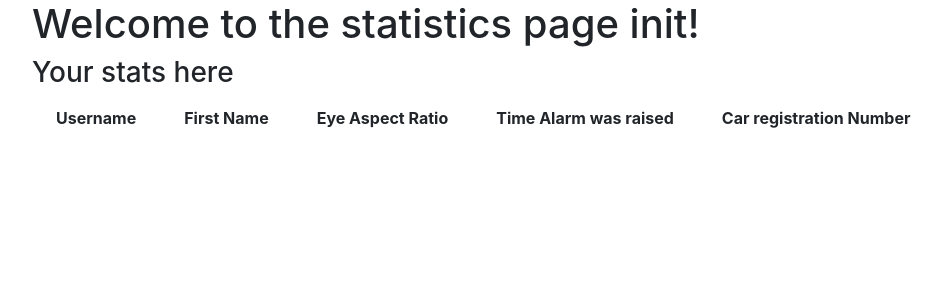
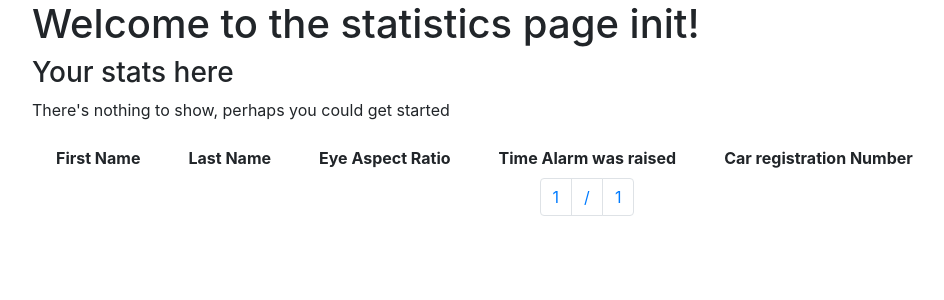
Before and after one commit to Salaton/drowsy-driver-clientside, a Django app: page /statistics/?page=1 in a window 1280 px wide. Shown: the part 69-369 px from the top of the page, without its empty margins (53-997 px from the left). Run offline with Django 3.2, Linux system fonts and the light colour scheme; a user stored in the database is signed in; tables that the repository leaves empty hold one stand-in row (values such as "Sample post"); lists and menus that the app fills with data are empty; style sheets or scripts are compiled from the project's sources; some libraries are stand-ins or nearby versions.

Commit message:
UI Tweaks

```diff
--- a/templates/profile.html
+++ b/templates/profile.html
@@ -132,7 +132,7 @@ bg-white border-2 border-gray-300 placeholder-gray-600 shadow-md focus:placehold
       </div>
       <div class="py-1">
           <span class="px-1 text-sm text-gray-600">Next of Kin Number</span>
-          <input required value="{{user.next_of_kin_number}}" type="number" name="next_of_kin_number"
+          <input required value="{{user.next_of_kin_number}}" type="text" name="next_of_kin_number"
                   class="text-md block px-3 py-2 rounded-lg w-full
 bg-white border-2 border-gray-300 placeholder-gray-600 shadow-md focus:placeholder-gray-500 focus:bg-white focus:border-gray-600 focus:outline-none">
 
--- a/templates/signup.html
+++ b/templates/signup.html
@@ -76,7 +76,7 @@
                             </div>
                             <div class="py-1">
                                 <span class="px-1 text-sm text-gray-600">{{ form.next_of_kin_number.label }}</span>
-                                <input required placeholder="" type="number" name="next_of_kin_number"
+                                <input required placeholder="+254xxxxxxxxx" type="text" name="next_of_kin_number"
                                        class="text-md block px-3 py-2 rounded-lg w-full
                 bg-white border-2 border-gray-300 placeholder-gray-600 shadow-md focus:placeholder-gray-500 focus:bg-white focus:border-gray-600 focus:outline-none">
 
--- a/templates/stats.html
+++ b/templates/stats.html
@@ -34,8 +34,8 @@
       <table class="table-auto">
         <thead>
           <tr>
-            <th class="px-4 py-2">Username</th>
             <th class="px-4 py-2">First Name</th>
+            <th class="px-4 py-2">Last Name</th>
             <th class="px-4 py-2">Eye Aspect Ratio</th>
             <th class="px-4 py-2">Time Alarm was raised</th>
             <th class="px-4 py-2">Car registration Number</th>
@@ -44,15 +44,35 @@
         <tbody>
           {% for stats in fetched_statistics  %}
           <tr>
-            <td class="border px-4 py-2">{{stats.username}}</td>
             <td class="border px-4 py-2">{{stats.first_name}}</td>
+            <td class="border px-4 py-2">{{stats.last_name}}</td>
             <td class="border px-4 py-2">{{stats.eye_aspect_ratio}}</td>
             <td class="border px-4 py-2">{{stats.time_alarm_raised}}</td>
             <td class="border px-4 py-2">{{stats.car_registration_number}}</td>
           </tr>
+          {% empty %}
+            <p>There's nothing to show, perhaps you could get started</p>
           {% endfor %}
         </tbody>
       </table>
+      <nav aria-label="Page navigation example">
+        <ul class="pagination justify-content-center">
+          {% if page_obj.has_previous %}
+          <li class="page-item"><a class="page-link" href="?page=1">First</a></li>
+          <li class="page-item"><a class="page-link" href="?page={{ page_obj.previous_page_number }}">Previous</a></li>
+          {% endif %}
+
+          <li class="page-item"><a class="page-link" href="?page={{ page_obj.number }}">{{ page_obj.number }}</a></li>
+          <li class="page-item"><a class="page-link" href="">/</a></li>
+          <li class="page-item"><a class="page-link"
+              href="?page={{ page_obj.paginator.num_pages }}">{{ page_obj.paginator.num_pages }}</a></li>
+
+          {% if page_obj.has_next %}
+          <li class="page-item"><a class="page-link" href="?page={{ page_obj.next_page_number }}">Next</a></li>
+          <li class="page-item"><a class="page-link" href="?page={{ page_obj.paginator.num_pages }}">Last</a></li>
+          {% endif %}
+        </ul>
+      </nav>
     </div>
 
 {% endblock %}
```
